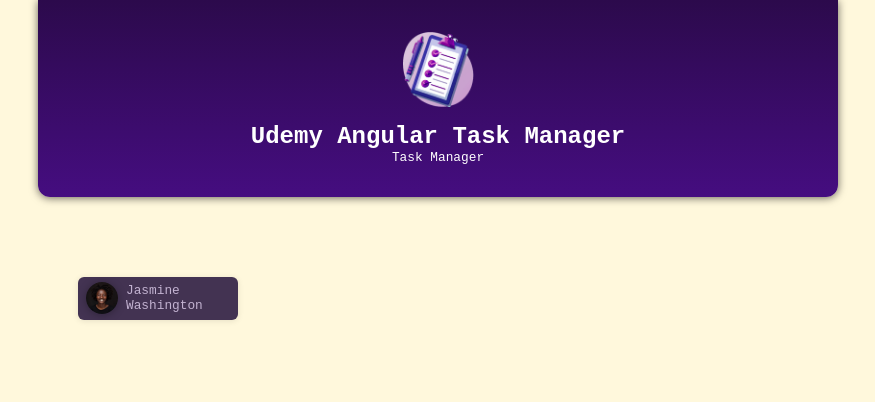
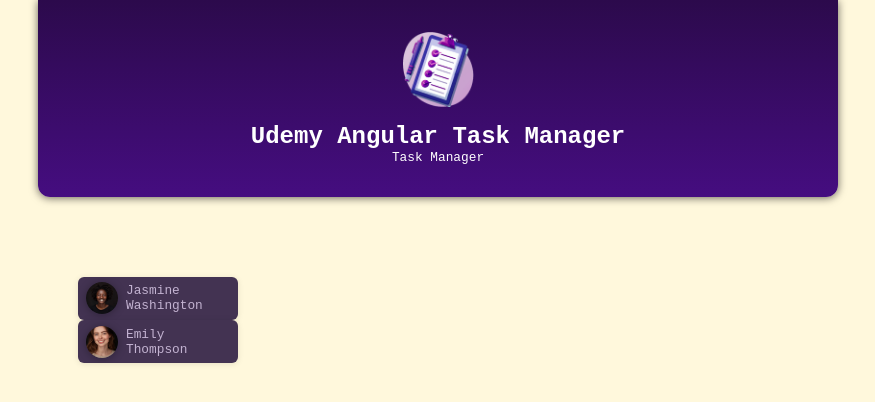
Before and after one commit to serg1557733/angular-udemy, an Angular app: page / in a window 1280 px wide. Shown: the top 402 px of the page, without its empty margins (202-1077 px from the left). Built offline with nearby package versions, Linux system fonts and the light colour scheme.

Commit message:
using outputs

```diff
--- a/src/app/app.component.html
+++ b/src/app/app.component.html
@@ -2,7 +2,10 @@
 <main>
   <ul>
       <li>
-        <app-user [avatar]="users[0].avatar" [name]="users[0].name"/>
+        <app-user (select)="onSelect($event)"  [userId]="users[0].id" [avatar]="users[0].avatar" [name]="users[0].name"/>
       </li>
+    <li>
+      <app-user  (select)="onSelect($event)" [userId]="users[1].id" [avatar]="users[1].avatar" [name]="users[1].name"/>
+    </li>
   </ul>
 </main>
--- a/src/app/app.component.ts
+++ b/src/app/app.component.ts
@@ -13,4 +13,8 @@
 })
 export class AppComponent {
   protected users = DUMMY_USERS
+
+  onSelect (id: string) {
+    console.log(id)
+  }
 }
--- a/src/app/user/user.component.ts
+++ b/src/app/user/user.component.ts
@@ -1,4 +1,4 @@
-import { Component, input, computed } from '@angular/core';
+import {Component, input, computed, Output, EventEmitter, output} from '@angular/core';
 
 @Component({
   selector: 'app-user',
@@ -10,10 +10,15 @@
 export class UserComponent {
   // @Input({required: true})  avatar!: string;
   // @Input({required: true})  name!: string;
+  // @Output() select = new EventEmitter()
 
   avatar = input.required<string>();
   name = input.required<string>();
+  userId = input.required<string>()
   imagePath= computed(() => 'assets/'+ this.avatar())
+  select = output<string>()
 
-  protected onSelectUser(){}
+  protected onSelectUser(){
+    this.select.emit(this.userId())
+  }
 }
```
